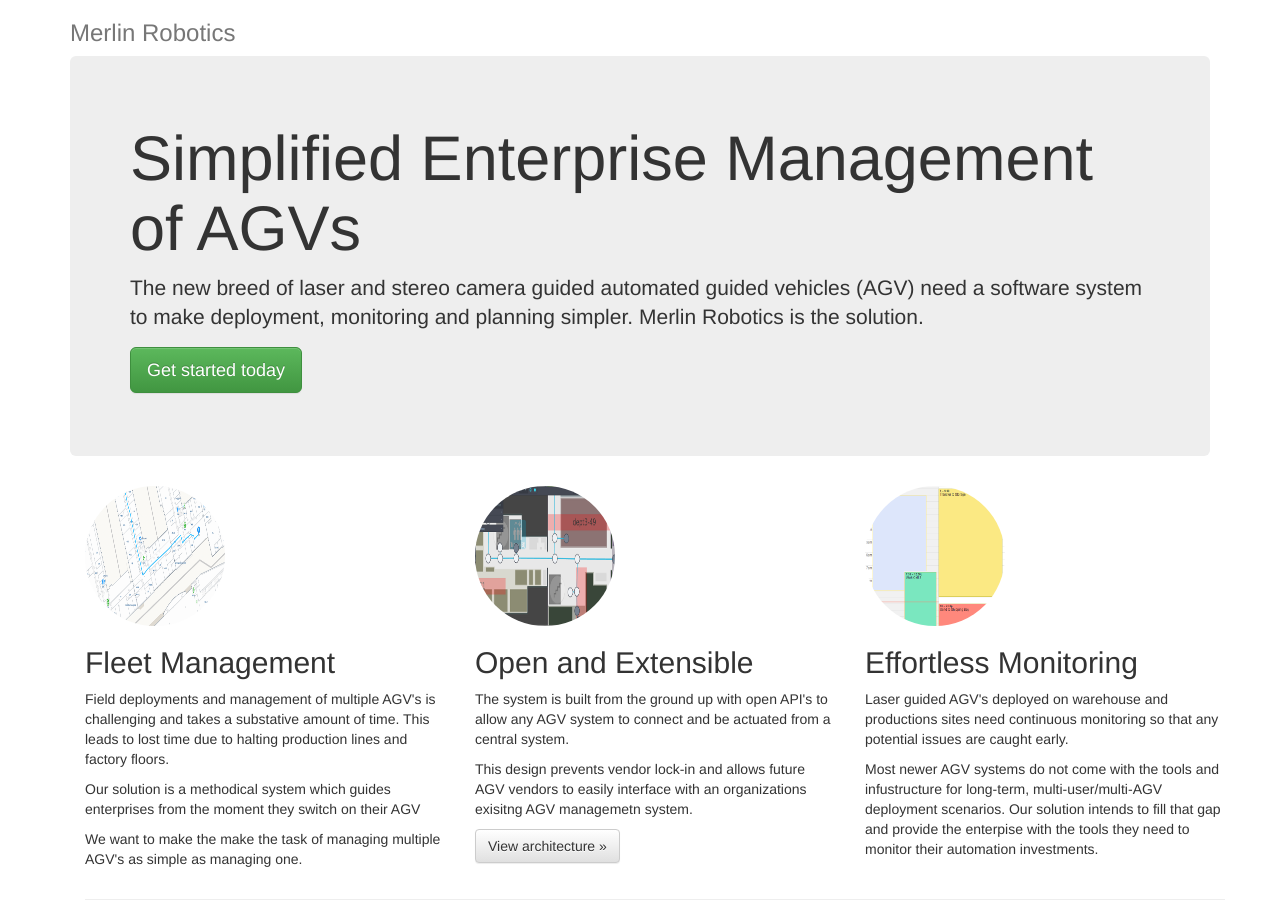
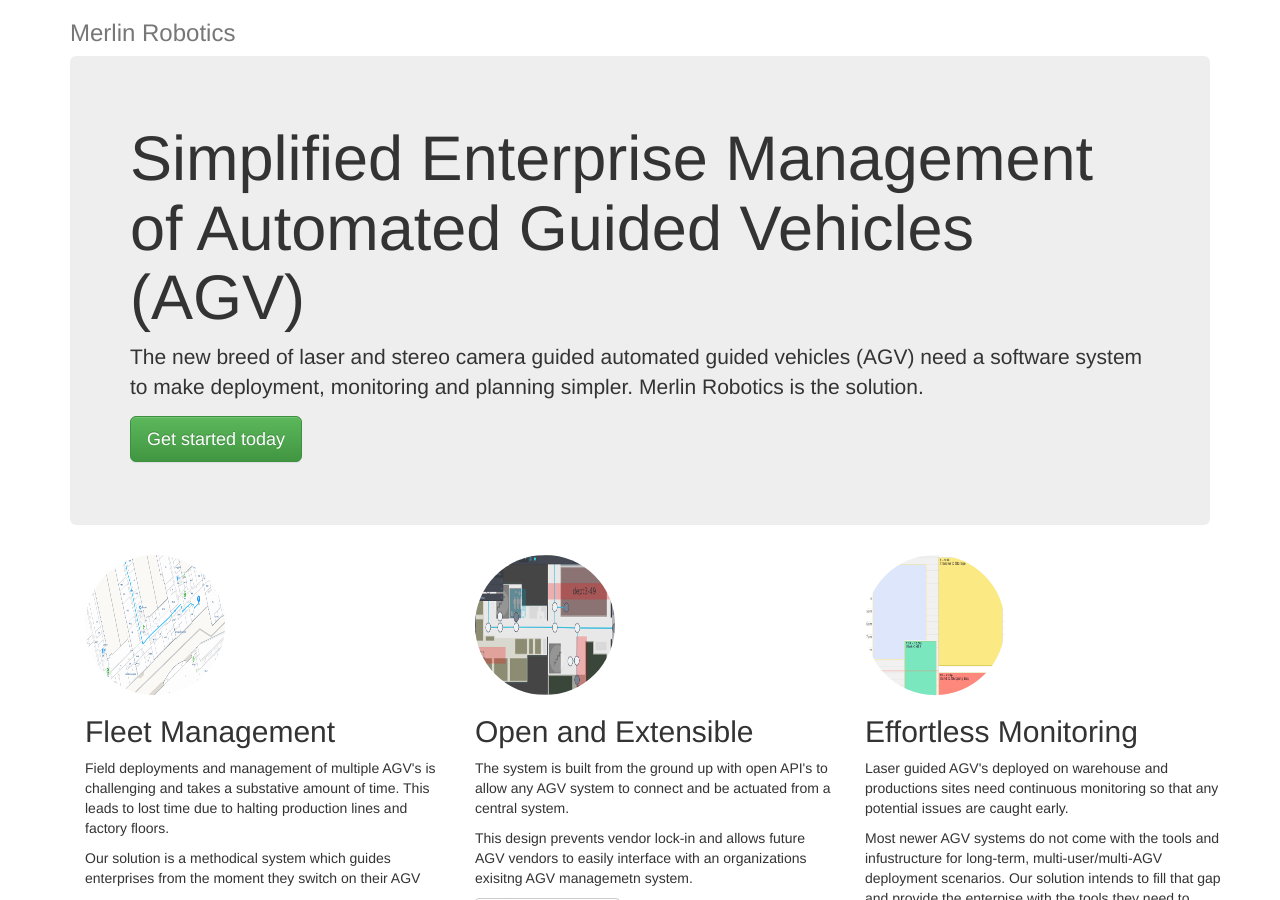
Before and after one commit to virajranjankumar/merlin, a Jekyll site: the page built from index.html, in a window 1280 px wide and 900 px high. Built offline with Jekyll 4.4.1, drawn with Linux system fonts in a browser that asks for light colours; nearby versions of some CDN libraries.

Commit message:
Update the jumbotron heading

```diff
--- a/index.html
+++ b/index.html
@@ -9,7 +9,7 @@
 
 <!-- Jumbotron -->
 <div class="jumbotron">
-  <h1>Simplified Enterprise Management of AGVs</h1>
+  <h1>Simplified Enterprise Management of Automated Guided Vehicles (AGV)</h1>
   <p class="lead">The new breed of laser and stereo camera guided automated guided vehicles (AGV) need a software system to make deployment, monitoring and planning simpler. {{site.company}} is the solution.</p>
   <p><a class="btn btn-lg btn-success" href="http://goo.gl/forms/zqfFh4pEC6eyWTum2" role="button">Get started today</a></p>
 </div>
```
